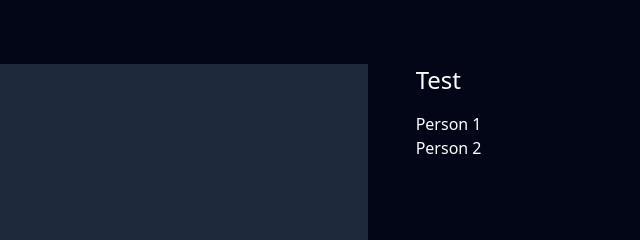
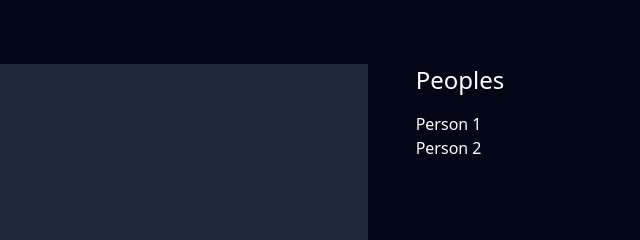
Before and after one commit to MinecraftXPert/Chat-App, a website: page public/index.html in a window 1280 px wide. Shown: the top 240 px of the page, 640-1280 px from the left. Drawn offline with nearby package versions, Linux system fonts and the light colour scheme; no server answers.

Commit message:
Done with test

```diff
--- a/public/index.html
+++ b/public/index.html
@@ -28,7 +28,7 @@
         </form>
       </div>
       <div class="bg-slate-950 text-white pl-12 pr-12 w-1/4">
-        <h1 class="text-2xl mb-4">Test</h1>
+        <h1 class="text-2xl mb-4">Peoples</h1>
         <ul>
           <li>Person 1</li>
           <li>Person 2</li>
```
